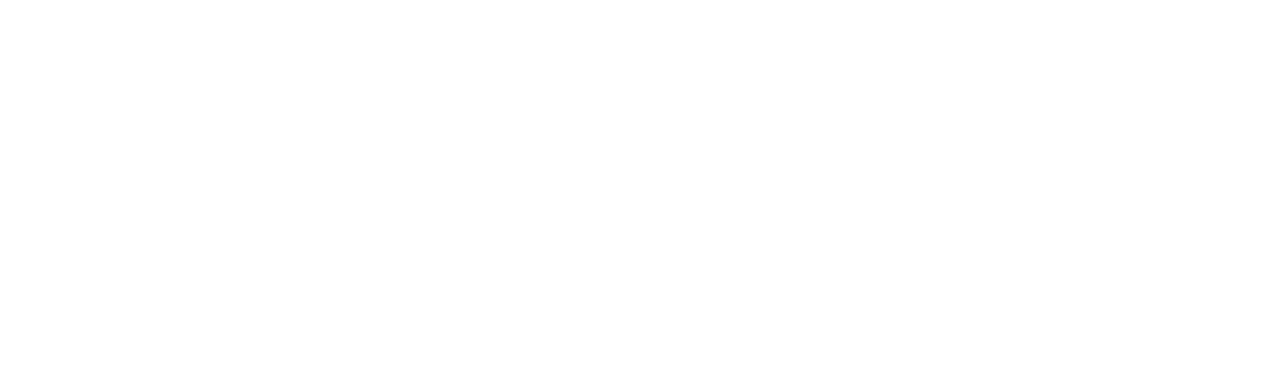
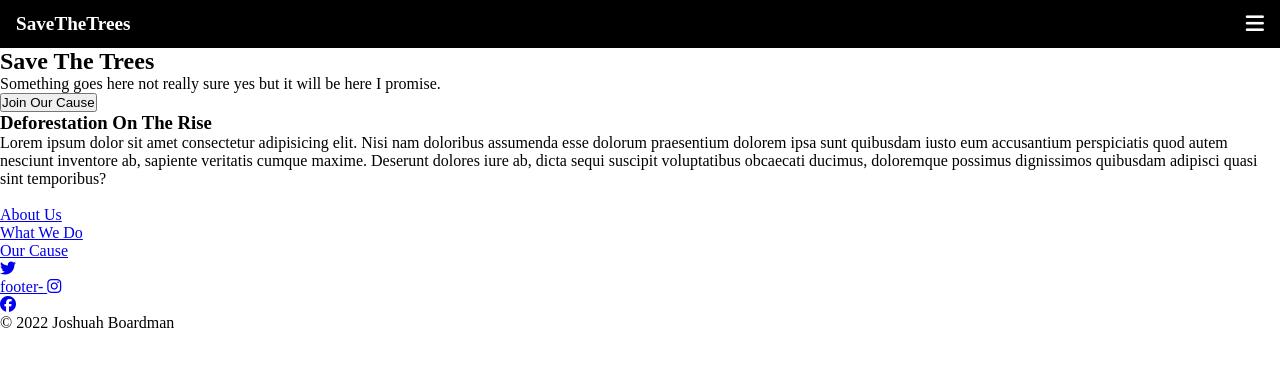
Before and after one commit to JoshuahBoardman/Save-the-trees, a plain HTML site: page index.html in a window 1280 px wide. Drawn offline with Linux system fonts and the light colour scheme; a web font is replaced by a local one.

Commit message:
Finished the base HTML and started working on the header.

```diff
--- a/index.html
+++ b/index.html
@@ -4,11 +4,81 @@
     <meta charset="UTF-8">
     <meta http-equiv="X-UA-Compatible" content="IE=edge">
     <meta name="viewport" content="width=device-width, initial-scale=1.0">
+    <link rel="preconnect" href="https://fonts.googleapis.com">
+    <link rel="preconnect" href="https://fonts.gstatic.com" crossorigin>
+    <link href="https://fonts.googleapis.com/css2?family=Hind:wght@400;600&family=Lusitana:wght@400;700&display=swap" rel="stylesheet">
     <link rel="stylesheet" href="style.css">
+    <script src="https://kit.fontawesome.com/4d30777b80.js" crossorigin="anonymous"></script>
     <script src="app.js"></script>
     <title>Save the trees</title>
 </head>
 <body>
+    <header>
+        <h1 class="logo">SaveTheTrees</h1>
+        <nav>
+            <button class="hamburger">
+                <i class="fa-solid fa-bars"></i>
+            </button>
+            <ul class="nav-list">
+                <li class="nav-item">
+                    <a href="#">About Us</a>
+                </li>
+                <li class="nav-item">
+                    <a href="#">What We Do</a>
+                </li>
+                <li class="nav-item">
+                    <a href="#">Our Cause</a>
+                </li>
+            </ul>
+        </nav>
+    </header>
+    <body>
+        <section class="hero">
+            <div class="hero-tex">
+                <h2>Save The Trees</h2>
+                <p>Something goes here not really sure yes but it will be here I promise.</p>
+                <button class="btn">Join Our Cause</button>
+            </div>
+        </section>
+        <section class="deforestation-section">
+            <div class="deforestation-text">
+                <h3>Deforestation On The Rise</h3>
+                <p>Lorem ipsum dolor sit amet consectetur adipisicing elit. Nisi nam doloribus assumenda esse dolorum praesentium dolorem ipsa sunt quibusdam iusto eum accusantium perspiciatis quod autem nesciunt inventore ab, sapiente veritatis cumque maxime. Deserunt dolores iure ab, dicta sequi suscipit voluptatibus obcaecati ducimus, doloremque possimus dignissimos quibusdam adipisci quasi sint temporibus?</p>
+            </div>
+            <div class="deforestation-img-wrapper">
+                <img src="" alt="" class="deforestation-img">
+            </div>
+        </section>
+        <section class="fighting-pollution-section">
 
+        </section>
+    </body>
+    <footer>
+        <nav>
+            <ul class="footer-nav-list">
+                <li class="footer-nav-item"><a href="#">About Us</a></li>
+                <li class="footer-nav-item"><a href="#">What We Do</a></li>
+                <li class="footer-nav-item"><a href="#">Our Cause</a></li>
+            </ul>
+        </nav>
+        <div class="social">
+            <div class="social-icon-wrapper">
+                <a href="#" class="social-icons">
+                    <i class="fa-brands fa-twitter"></i>
+                </a>
+            </div>
+            <div class="social-icon-wrapper">
+                <a href="#" class="social-icons">footer-
+                    <i class="fa-brands fa-instagram"></i>
+                </a>
+            </div>
+            <div class="social-icon-wrapper">
+                <a href="#" class="social-icons">
+                    <i class="fa-brands fa-facebook"></i>
+                </a>
+            </div>
+        </div>
+        <p>© 2022 Joshuah Boardman</p>
+    </footer>
 </body>
 </html>
--- a/style.css
+++ b/style.css
@@ -0,0 +1,46 @@
+/* Global styles*/
+
+*,
+*::before,
+*::after {
+    box-sizing: border-box;
+    padding: 0;
+    margin: 0;
+}
+
+body {
+    font-family: 'Lusitana', serif;
+    background-color: #fff;
+}
+
+header {
+    background-color: #000;
+    color: #fff;
+    display: flex;
+    justify-content: space-between;
+    align-items: center;
+    padding: .75rem 1rem;
+    width: 100vw;
+}
+
+.logo {
+    font-size: 1.2rem;
+    font-weight: 700;
+}
+
+nav {
+    position: relative;
+}
+
+.hamburger {
+    font-size: 1.3rem;
+    background-color: transparent;
+    color: #fff;
+    border: 0;
+    cursor: pointer;
+}
+
+.nav-item {
+    position: absolute;
+    top: -100px;
+}
```
